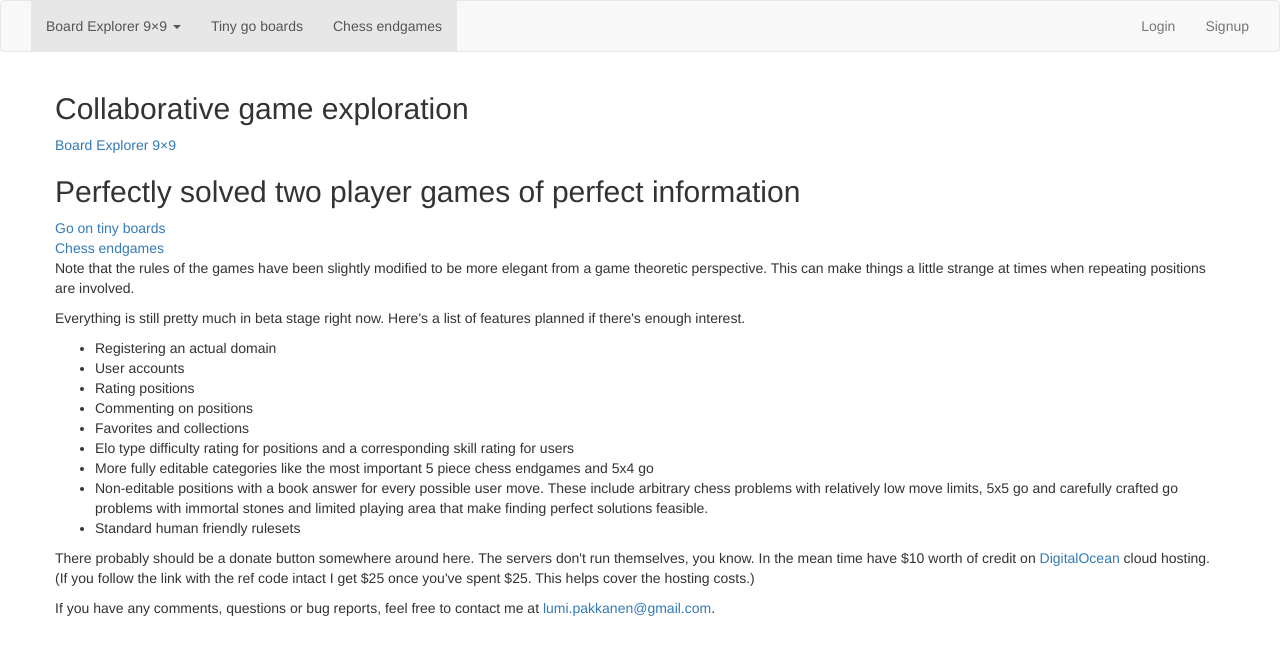
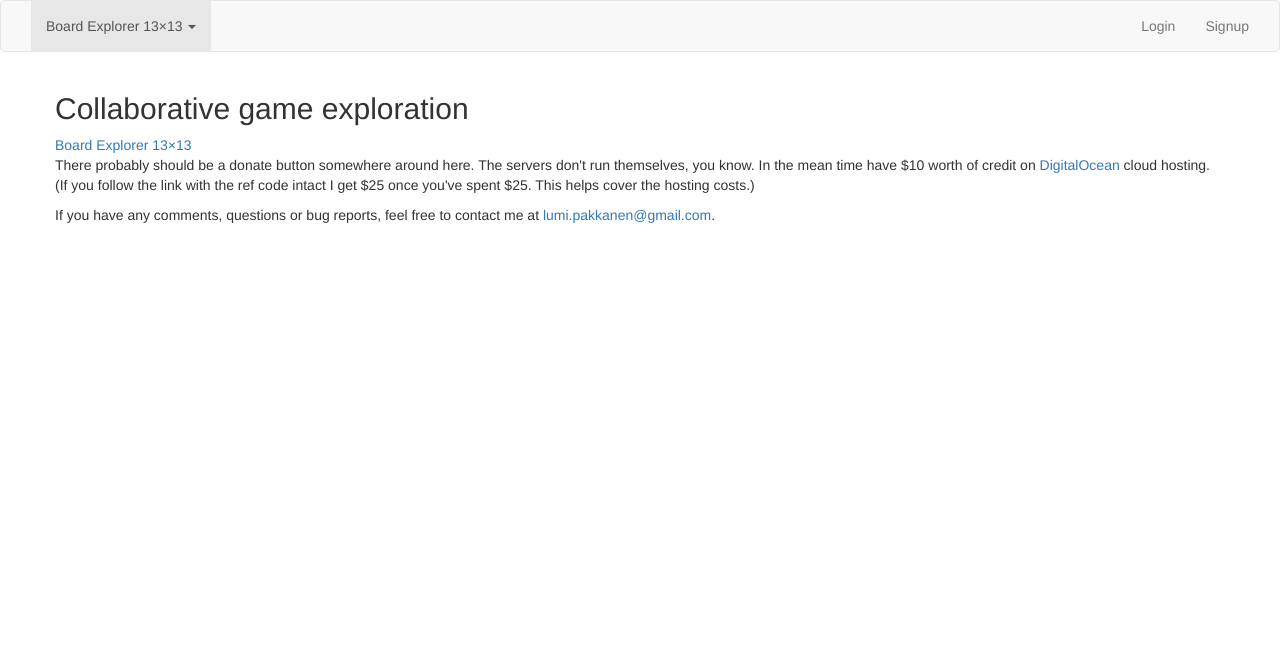
Before and after one commit to frostburn/divine_move, a Django app: template templates/index.html in a window 1280 px wide. Shown: the top 655 px of the page. Run offline with Django 3.2, Linux system fonts and the light colour scheme; the template is opened without the code that fills it, so the values that code supplies are empty; some libraries are stand-ins or nearby versions.

Commit message:
Move to 13x13.

```diff
--- a/models.py
+++ b/models.py
@@ -16,8 +16,8 @@ from utils import *
 GO_9x9_CODE_LENGTH = 23
 GO_13x13_CODE_LENGTH = 46
 
-CODE_LENGTH = GO_9x9_CODE_LENGTH
-BOARD_SIZE = 9
+CODE_LENGTH = GO_13x13_CODE_LENGTH
+BOARD_SIZE = 13
 
 BIN_COUNt = 1 + 2 * BOARD_SIZE ** 2
 
--- a/templates/base.html
+++ b/templates/base.html
@@ -28,17 +28,13 @@
         {% url 'go9x9_empty' as url %}
         <li role="presentation" class="dropdown{% if url in request.path %} active{% endif %}">
           <a class="dropdown-toggle" data-toggle="dropdown" href="#" role="button" aria-haspopup="true" aria-expanded="false">
-            Board Explorer 9&times;9 <span class="caret"></span>
+            Board Explorer 13&times;13 <span class="caret"></span>
           </a>
           <ul class="dropdown-menu">
-            <li><a href="{{ url }}">Board Explorer 9&times;9</a></li>
+            <li><a href="{{ url }}">Board Explorer 13&times;13</a></li>
             <li><a href="{% url 'go9x9_faq' %}">FAQ</a></li>
           </ul>
         </li>
-        {% url 'go_index' as url %}
-        <li {% if url in request.path %}class="active"{% endif %}><a href="{{ url }}">Tiny go boards</a></li>
-        {% url 'chess_index' as url %}
-        <li {% if url in request.path %}class="active"{% endif %}><a href="{{ url }}">Chess endgames</a></li>
       </ul>
       <ul class="nav navbar-nav navbar-right">
         {% if user.is_authenticated %}
--- a/templates/go9x9.html
+++ b/templates/go9x9.html
@@ -1,6 +1,6 @@
 {% extends "base.html" %}
 {% load staticfiles %}
-{% block title %}Board Explorer 9&times;9{% endblock %}
+{% block title %}Board Explorer 13&times;13{% endblock %}
 {% block extra_css %}
     <link rel="stylesheet" type="text/css" href="{% static 'css/go.css' %}">
 {% endblock %}
@@ -8,7 +8,7 @@
     <div class="row">
         <div class="col-md-6">
             <div class="row">
-                <h2 class="text-center">Board Explorer 9&times;9 Beta</h2>
+                <h2 class="text-center">Board Explorer 13&times;13 Beta</h2>
                 <div id="board" class="noselect"></div>
             </div>
             <div class="row game-buttons center-block text-center">
@@ -212,5 +212,5 @@
         window.end_json_url = "{% url 'go9x9_end_json' code %}";
         window.game_json_url = "{% url 'go9x9_game_json' code 1 %}";
     </script>
-    <script type="text/javascript" src="{% static 'js/go9x9.js' %}?v=1"></script>
+    <script type="text/javascript" src="{% static 'js/go9x9.js' %}?v=1a"></script>
 {% endblock %}
--- a/templates/go9x9_faq.html
+++ b/templates/go9x9_faq.html
@@ -1,5 +1,5 @@
 {% extends "base.html" %}
-{% block title %}Board Explorer 9&times;9 FAQ{% endblock %}
+{% block title %}Board Explorer 13&times;13 FAQ{% endblock %}
 {% block content %}
     <div class="row">
         <h2>Frequently Asked Questions</h2>
@@ -14,7 +14,7 @@
             </div>
             <div id="collapseOne" class="panel-collapse collapse in" role="tabpanel" aria-labelledby="headingOne">
               <div class="panel-body">
-                The Board Explorer is a tool for exploring go games played on a 9&times;9 go board. It tries to combine the best features Josekipedia and Fuseki Info adapted to a small board size. You can vote for moves and comment on positions while exploring exiting games. Game positions are automatically transposed and symmetries eliminated.
+                The Board Explorer is a tool for exploring go games played on a 13&times;13 go board. It tries to combine the best features Josekipedia and Fuseki Info adapted to a small board size. You can vote for moves and comment on positions while exploring exiting games. Game positions are automatically transposed and symmetries eliminated.
               </div>
             </div>
           </div>
--- a/templates/index.html
+++ b/templates/index.html
@@ -2,23 +2,7 @@
 {% block content %}
     <div class="row">
         <h2>Collaborative game exploration</h2>
-        <a href="{% url 'go9x9_empty' %}">Board Explorer 9&times;9</a>
-        <h2>Perfectly solved two player games of perfect information</h2>
-        <a href="{% url 'go_index' %}">Go on tiny boards</a><br>
-        <a href="{% url 'chess_index' %}">Chess endgames</a>
-        <p>Note that the rules of the games have been slightly modified to be more elegant from a game theoretic perspective. This can make things a little strange at times when repeating positions are involved.</p>
-        <p>Everything is still pretty much in beta stage right now. Here's a list of features planned if there's enough interest.</p>
-        <ul>
-            <li>Registering an actual domain</li>
-            <li>User accounts</li>
-            <li>Rating positions</li>
-            <li>Commenting on positions</li>
-            <li>Favorites and collections</li>
-            <li>Elo type difficulty rating for positions and a corresponding skill rating for users</li>
-            <li>More fully editable categories like the most important 5 piece chess endgames and 5x4 go</li>
-            <li>Non-editable positions with a book answer for every possible user move. These include arbitrary chess problems with relatively low move limits, 5x5 go and carefully crafted go problems with immortal stones and limited playing area that make finding perfect solutions feasible.</li>
-            <li>Standard human friendly rulesets</li>
-        </ul>
+        <a href="{% url 'go9x9_empty' %}">Board Explorer 13&times;13</a>
         <p>There probably should be a donate button somewhere around here. The servers don't run themselves, you know. In the mean time have $10 worth of credit on <a href="https://www.digitalocean.com/?refcode=714c4c1dc08a">DigitalOcean</a> cloud hosting. (If you follow the link with the ref code intact I get $25 once you've spent $25. This helps cover the hosting costs.)</p>
         <p>If you have any comments, questions or bug reports, feel free to contact me at <a href="mailto:lumi.pakkanen@gmail.com">lumi.pakkanen@gmail.com</a>.</p>
     </div>
--- a/views.py
+++ b/views.py
@@ -221,6 +221,8 @@ class Go9x9View(TemplateView):
         context = super(Go9x9View, self).get_context_data(*args, **kwargs)
         if BOARD_SIZE == 9:
             context.setdefault("code", "h1000000000000000000000")
+        elif BOARD_SIZE == 13:
+            context.setdefault("code", "F200000000000000000000000000000000000000000000")
         else:
             raise NotImplementedError("Board size not supported")
         path_id = self.request.GET.get("path_id")
```
Also changed, not shown: sgf.py (+4 -4 lines), static/js/go9x9.js (+13 -13 lines), urls.py (+10 -10 lines).
